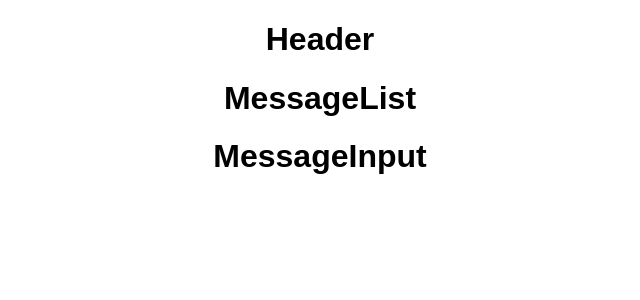
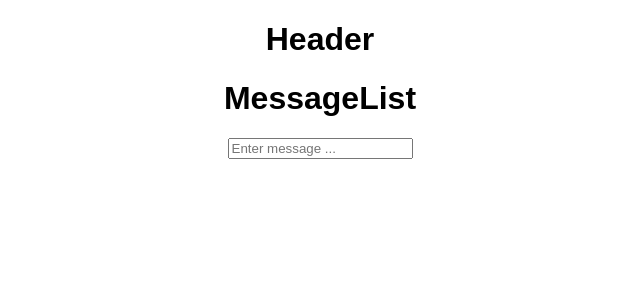
Before and after one commit to fifiteen82726/react-socket, a React (Create React App) app in the folder client/: page / in a window 1280 px wide. Shown: the top 300 px of the page, without its empty margins (320-960 px from the left). Built offline with nearby package versions, Linux system fonts and the light colour scheme; the HTML template or start-up script is replaced by a standard one.

Commit message:
Create handleSubmit

```diff
--- a/client/package.json
+++ b/client/package.json
@@ -5,7 +5,8 @@
   "dependencies": {
     "react": "^16.0.0",
     "react-dom": "^16.0.0",
-    "react-scripts": "1.0.14"
+    "react-scripts": "1.0.14",
+    "socket.io-client": "^2.0.4"
   },
   "scripts": {
     "start": "react-scripts start",
--- a/client/src/App.js
+++ b/client/src/App.js
@@ -2,15 +2,40 @@ import React, { Component } from 'react'
 import Header from './components/Header'
 import MessageList from './components/MessageList'
 import MessageInput from './components/MessageInput'
-import './App.css';
+import io from 'socket.io-client'
+import './App.css'
 
 class App extends Component {
+
+  constructor() {
+    super()
+
+    this.handleSubmit = this.handleSubmit.bind(this)
+
+    this.state = {
+      messages: []
+    }
+  }
+
+  handleSubmit = (message) => {
+    console.log("");
+    this.setState({ messages: [message, ...this.state.messages]}, () => {
+      console.log(this.state.messages)
+    })
+
+  }
+
   render() {
     return (
       <div className="App">
         <Header />
         <MessageList />
-        <MessageInput />
+        {
+          this.state.messages.map((message, index) => {
+            return <p key={index}>{message}</p>
+          })
+        }
+        <MessageInput onSubmit={this.handleSubmit}/>
       </div>
     );
   }
--- a/client/src/components/MessageInput.js
+++ b/client/src/components/MessageInput.js
@@ -1,11 +1,34 @@
 import React, { Component } from 'react'
 
-class MessageInput extends Component {
-  render() {
-    return(
-      <h1>MessageInput</h1>
-    )
+const MessageInput = props => {
+
+  const handleSubmit = event => {
+
+    if (event.key === 'Enter') {
+      props.onSubmit(event.target.value)
+      event.target.value = ''
+    }
   }
+
+  return (
+    <input type="text" placeholder="Enter message ..." onKeyPress={handleSubmit} />
+  )
 }
 
+// class MessageInput extends Component {
+//
+//   handleSubmit = () => {
+//     if(this.)
+//   }
+//
+//   render() {
+//     return(
+//       <div>
+//         <h1>MessageInput</h1>
+//         <input type="text" placeholder="Enter message ..." />
+//       </div>
+//     )
+//   }
+// }
+
 export default MessageInput
```
Also changed, not shown: 1 other file (tests, documents, lock files or other folders).
